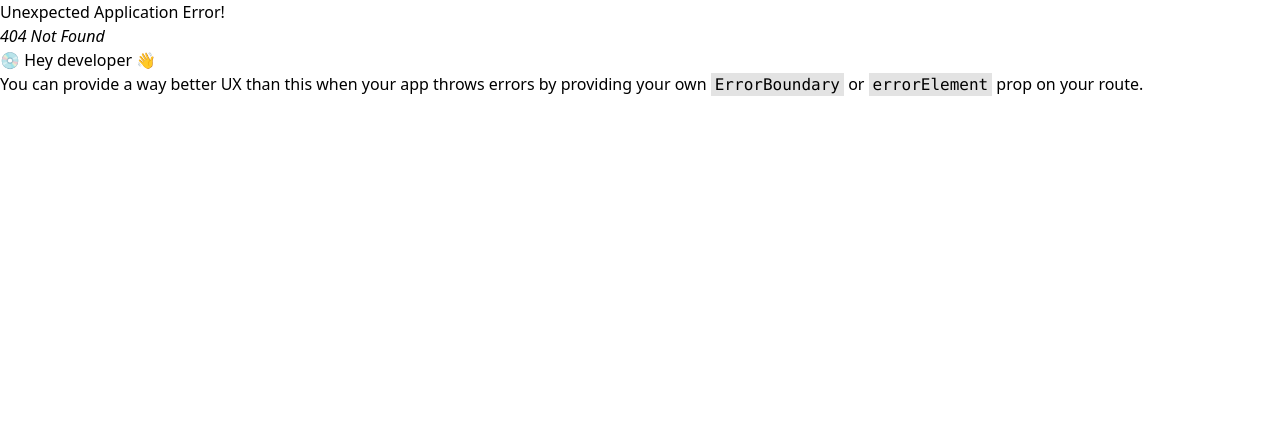
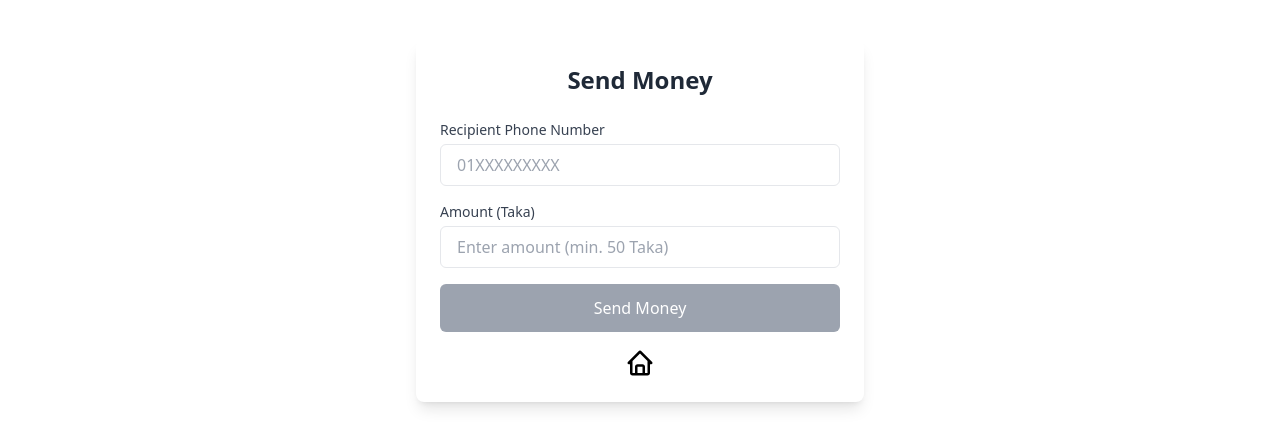
Before and after one commit to aayman01/nogog-client, a React (Vite) app: page /send-money in a window 1280 px wide. Before the commit this address had no page. Shown: the top 448 px of the page. Built offline with nearby package versions, Linux system fonts and the light colour scheme.

Commit message:
send money component done

```diff
--- /dev/null
+++ b/src/Pages/SendMoney.jsx
@@ -0,0 +1,158 @@
+import { useMutation, useQueryClient } from "@tanstack/react-query";
+import useAxiosPublic from "../hooks/useAxiosPublic";
+import { useState } from "react";
+import useUser from "../hooks/useUser";
+import toast from "react-hot-toast";
+import {  Link } from "react-router-dom";
+import { BiHome } from "react-icons/bi";
+
+const SendMoney = () => {
+  const [phone, setPhone] = useState("");
+  const [amount, setAmount] = useState("");
+  const [error, setError] = useState("");
+  const axiosPublic = useAxiosPublic();
+  const queryClient = useQueryClient();
+  const {userInfo} = useUser();
+
+
+  const senderPhone = userInfo?.mobile;
+
+  const verifyPhoneMutation = useMutation({
+    mutationFn: async () => {
+      const { data } = await axiosPublic.get(`/verify-phone/${phone}`);
+      return data;
+    },
+  });
+
+  const sendMoneyMutation = useMutation({
+    mutationFn: async () => {
+      const { data } = await axiosPublic.post("/send-money", {
+        phone,
+        amount: Number(amount),
+        senderPhone,
+      });
+      return data;
+    },
+    onSuccess: () => {
+      queryClient.invalidateQueries(["user-balance"]);
+      toast.success("Money sent successfully!");
+      setPhone("");
+      setAmount("");
+    },
+    onError: (error) => {
+      const message = error.response?.data?.message || "Transaction failed";
+      toast.error(message);
+      setError(message);
+    }
+  });
+
+  const handleSendMoney = async () => {
+    setError("");
+
+    // Basic validations
+    if (!phone || !amount) {
+      setError("Please enter both phone number and amount");
+      return;
+    }
+
+    // Phone number validation (assuming BD phone format)
+    const phoneRegex = /^01[3-9]\d{8}$/;
+    if (!phoneRegex.test(phone)) {
+      setError("Please enter a valid phone number");
+      return;
+    }
+
+    // Amount validations
+    if (Number(amount) < 50) {
+      setError("Minimum amount is 50 Taka");
+      return;
+    }
+
+    if (Number(amount) > userInfo?.balance) {
+      setError("Insufficient balance");
+      return;
+    }
+
+    if (phone === senderPhone) {
+      setError("You cannot send money to your own number");
+      return;
+    }
+
+    try {
+      await verifyPhoneMutation.mutateAsync();
+      await sendMoneyMutation.mutateAsync();
+    } catch (error) {
+      const message = error.response?.data?.message || "Transaction failed";
+      setError(message);
+    }
+  };
+
+  return (
+    <div className="max-w-md mx-auto mt-10 p-6 bg-white rounded-lg shadow-lg">
+      <h2 className="text-2xl font-bold text-center mb-6 text-gray-800">
+        Send Money
+      </h2>
+
+      <div className="space-y-4">
+        <div>
+          <label className="block text-sm font-medium text-gray-700 mb-1">
+            Recipient Phone Number
+          </label>
+          <input
+            type="text"
+            placeholder="01XXXXXXXXX"
+            value={phone}
+            onChange={(e) => setPhone(e.target.value)}
+            className="w-full px-4 py-2 border rounded-md focus:ring-2 focus:ring-blue-500 focus:border-transparent"
+          />
+        </div>
+
+        <div>
+          <label className="block text-sm font-medium text-gray-700 mb-1">
+            Amount (Taka)
+          </label>
+          <input
+            type="number"
+            placeholder="Enter amount (min. 50 Taka)"
+            value={amount}
+            onChange={(e) => setAmount(e.target.value)}
+            className="w-full px-4 py-2 border rounded-md focus:ring-2 focus:ring-blue-500 focus:border-transparent"
+          />
+        </div>
+
+        {error && (
+          <div className="p-3 bg-red-50 border border-red-200 rounded-md">
+            <p className="text-sm text-red-600">{error}</p>
+          </div>
+        )}
+
+        <button
+          onClick={handleSendMoney}
+          disabled={!phone || !amount || sendMoneyMutation.isLoading}
+          className="w-full py-3 px-4 bg-blue-600 text-white rounded-md font-medium
+                   hover:bg-blue-700 focus:outline-none focus:ring-2 focus:ring-blue-500 focus:ring-offset-2
+                   disabled:bg-gray-400 disabled:cursor-not-allowed transition-colors duration-200"
+        >
+          {sendMoneyMutation.isLoading ? (
+            <span>Processing...</span>
+          ) : (
+            <span>Send Money</span>
+          )}
+        </button>
+
+        {userInfo?.balance && (
+          <p className="text-sm text-gray-600 text-center">
+            Available Balance: {userInfo.balance.toFixed(2)} Taka
+          </p>
+        )}
+        <p className="flex items-center justify-center">
+          <Link to="/dashboard">
+            <BiHome size={30} />
+          </Link>
+        </p>
+      </div>
+    </div>
+  );
+};
+
+export default SendMoney;
--- a/src/router/routes.jsx
+++ b/src/router/routes.jsx
@@ -5,6 +5,7 @@ import Register from "../Pages/Register";
 import Main from "../layout/Main";
 import Dashboard from "../layout/Dashboard";
 import { TransactionsPage } from "../Pages/TransicationsPage";
+import SendMoney from "../Pages/SendMoney";
 
 const router = createBrowserRouter([
   {
@@ -25,6 +26,10 @@ const router = createBrowserRouter([
         element: <Dashboard />,
       },
       {
+        path:"send-money",
+        element: <SendMoney/>
+      },
+      {
         path: "/admin/agents/:id",
         element: <TransactionsPage />,
       },
```
